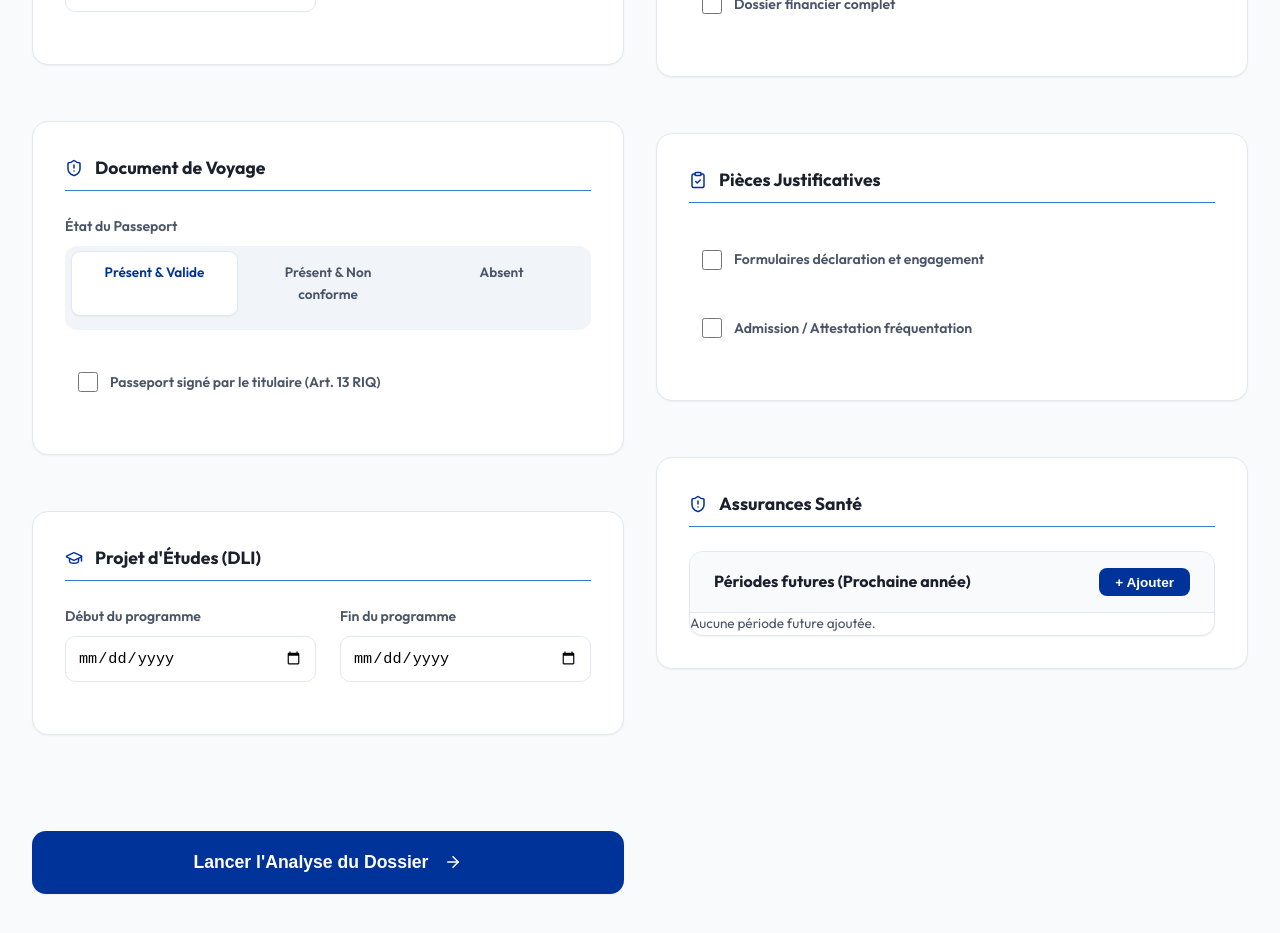
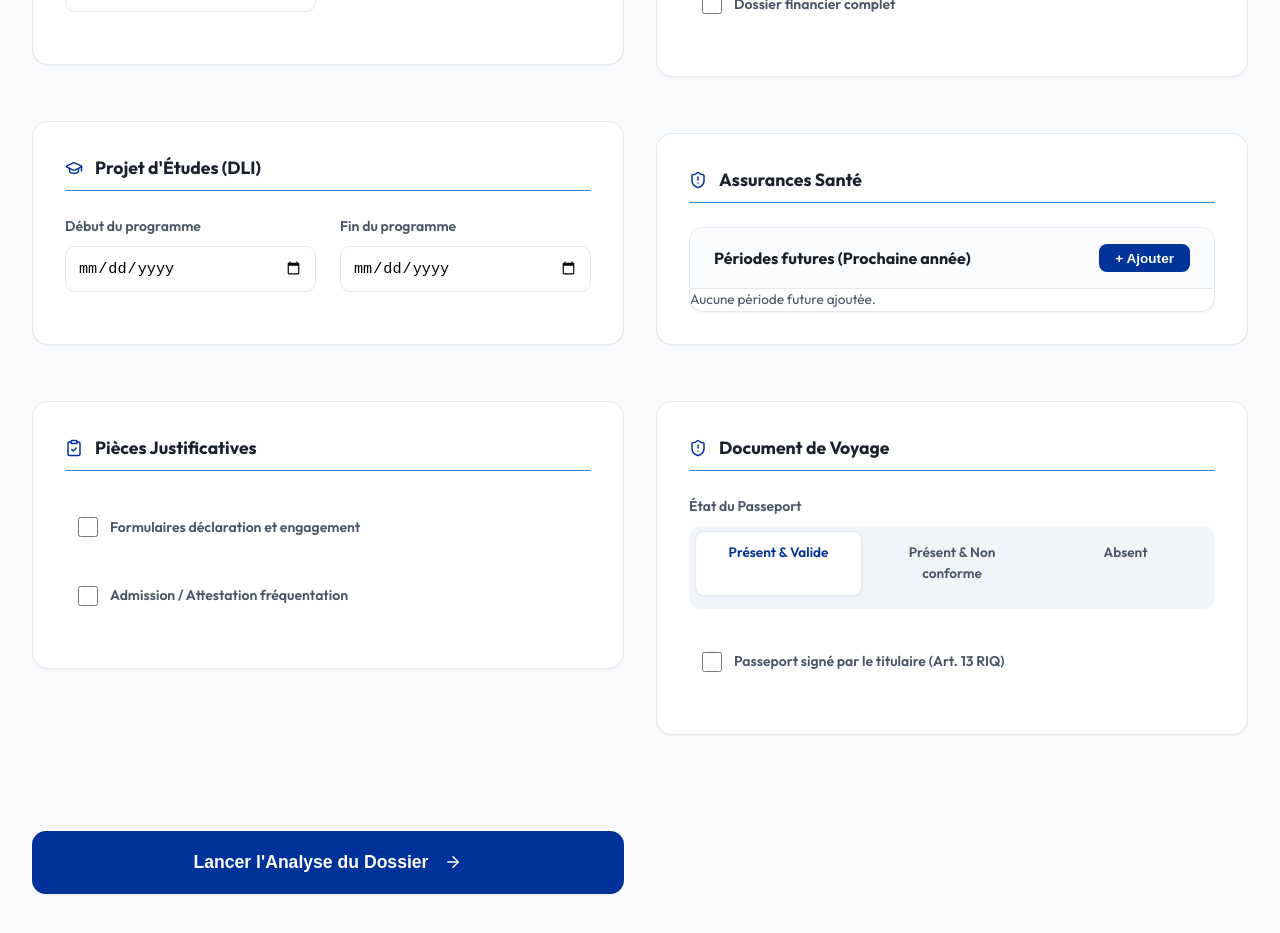
Before and after one commit to Boemien/caq-support-tool, a React (Vite) app: page / in a window 1280 px wide. Shown: the part 800-1733 px from the top of the page. Built offline with nearby package versions, Linux system fonts and the light colour scheme.

Commit message:
Update App.jsx

```diff
--- a/src/App.jsx
+++ b/src/App.jsx
@@ -209,6 +209,7 @@ function App() {
                     <div className="input-layout fade-in">
                         <div className="form-column">
 
+                            {/* 1. Saisie & Analyse Individuelle */}
                             <section className="card form-card mode-header-dossier">
                                 <div className="card-header">
                                     <div style={{ display: 'flex', alignItems: 'center', justifyContent: 'space-between', width: '100%' }}>
@@ -238,8 +239,6 @@ function App() {
                                             <Info size={14} className="hint-icon" />
                                         </span>
                                     </div>
-
-
 
                                     <select name="category" value={formData.category} onChange={handleCategoryChange} className="category-select">
                                         {formData.studyLevel !== 'Primaire' && (
@@ -314,38 +313,7 @@ function App() {
                                 </div>
                             </section>
 
-                            <section className="card form-card">
-                                <div className="card-header">
-                                    <ShieldAlert size={18} />
-                                    <h2>Document de Voyage</h2>
-                                </div>
-                                <div className="form-group">
-                                    <label>État du Passeport</label>
-                                    <div className="segmented-control">
-                                        <label className={`segment ${formData.passportStatus === 'valid' ? 'active' : ''}`}>
-                                            <input type="radio" name="passportStatus" value="valid" checked={formData.passportStatus === 'valid'} onChange={handleInputChange} />
-                                            Présent & Valide
-                                        </label>
-                                        <label className={`segment ${formData.passportStatus === 'expired' ? 'active' : ''}`}>
-                                            <input type="radio" name="passportStatus" value="expired" checked={formData.passportStatus === 'expired'} onChange={handleInputChange} />
-                                            Présent & Non conforme
-                                        </label>
-                                        <label className={`segment ${formData.passportStatus === 'absent' ? 'active' : ''}`}>
-                                            <input type="radio" name="passportStatus" value="absent" checked={formData.passportStatus === 'absent'} onChange={handleInputChange} />
-                                            Absent
-                                        </label>
-                                    </div>
-                                </div>
-                                {formData.passportStatus === 'valid' && (
-                                    <div className="checklist-input fade-in" style={{ marginTop: '1rem' }}>
-                                        <label className="checkbox-item">
-                                            <input type="checkbox" name="passportSigned" checked={formData.passportSigned} onChange={handleInputChange} />
-                                            <span>Passeport signé par le titulaire (Art. 13 RIQ)</span>
-                                        </label>
-                                    </div>
-                                )}
-                            </section>
-
+                            {/* 2. Projet d'Études (DLI) */}
                             <section className="card form-card">
                                 <div className="card-header">
                                     <GraduationCap size={18} />
@@ -400,9 +368,49 @@ function App() {
                                     </div>
                                 )}
                             </section>
+
+                            {/* 3. Pièces Justificatives */}
+                            <section className="card form-card">
+                                <div className="card-header">
+                                    <ClipboardCheck size={18} />
+                                    <h2>Pièces Justificatives</h2>
+                                </div>
+                                <div className="checklist-input">
+                                    <label className="checkbox-item">
+                                        <input type="checkbox" name="formDeclaration" checked={formData.formDeclaration} onChange={handleInputChange} />
+                                        <span>Formulaires déclaration et engagement</span>
+                                    </label>
+                                    <label className="checkbox-item">
+                                        <input type="checkbox" name="admissionLetter" checked={formData.admissionLetter} onChange={handleInputChange} />
+                                        <span>Admission / Attestation fréquentation</span>
+                                    </label>
+
+                                    {formData.applicationType === 'Renouvellement' && (
+                                        <div className="sub-section fade-in">
+                                            <label className="checkbox-item">
+                                                <input type="checkbox" name="transcripts" checked={formData.transcripts} onChange={handleInputChange} />
+                                                <span>Relevés de notes officiels</span>
+                                            </label>
+                                            {!formData.transcripts && (
+                                                <label className="checkbox-item ml-4">
+                                                    <input type="checkbox" name="explanationsStudy" checked={formData.explanationsStudy} onChange={handleInputChange} />
+                                                    <span>Lettre explicative (si relevés absents)</span>
+                                                </label>
+                                            )}
+                                            {formData.explanationsStudy && (
+                                                <label className="checkbox-item ml-4">
+                                                    <input type="checkbox" name="fullTimeJustification" checked={formData.fullTimeJustification} onChange={handleInputChange} />
+                                                    <span>Justification Études Temps Plein</span>
+                                                </label>
+                                            )}
+                                        </div>
+                                    )}
+                                </div>
+                            </section>
                         </div>
 
                         <div className="form-column">
+                            {/* 4. Capacité Financière */}
                             <section className="card form-card">
                                 <div className="card-header">
                                     <div style={{ display: 'flex', alignItems: 'center', justifyContent: 'space-between', width: '100%' }}>
@@ -502,44 +510,7 @@ function App() {
                                 )}
                             </section>
 
-                            <section className="card form-card">
-                                <div className="card-header">
-                                    <ClipboardCheck size={18} />
-                                    <h2>Pièces Justificatives</h2>
-                                </div>
-                                <div className="checklist-input">
-                                    <label className="checkbox-item">
-                                        <input type="checkbox" name="formDeclaration" checked={formData.formDeclaration} onChange={handleInputChange} />
-                                        <span>Formulaires déclaration et engagement</span>
-                                    </label>
-                                    <label className="checkbox-item">
-                                        <input type="checkbox" name="admissionLetter" checked={formData.admissionLetter} onChange={handleInputChange} />
-                                        <span>Admission / Attestation fréquentation</span>
-                                    </label>
-
-                                    {formData.applicationType === 'Renouvellement' && (
-                                        <div className="sub-section fade-in">
-                                            <label className="checkbox-item">
-                                                <input type="checkbox" name="transcripts" checked={formData.transcripts} onChange={handleInputChange} />
-                                                <span>Relevés de notes officiels</span>
-                                            </label>
-                                            {!formData.transcripts && (
-                                                <label className="checkbox-item ml-4">
-                                                    <input type="checkbox" name="explanationsStudy" checked={formData.explanationsStudy} onChange={handleInputChange} />
-                                                    <span>Lettre explicative (si relevés absents)</span>
-                                                </label>
-                                            )}
-                                            {formData.explanationsStudy && (
-                                                <label className="checkbox-item ml-4">
-                                                    <input type="checkbox" name="fullTimeJustification" checked={formData.fullTimeJustification} onChange={handleInputChange} />
-                                                    <span>Justification Études Temps Plein</span>
-                                                </label>
-                                            )}
-                                        </div>
-                                    )}
-                                </div>
-                            </section>
-
+                            {/* 5. Assurances Santé */}
                             <section className="card form-card">
                                 <div className="card-header">
                                     <ShieldAlert size={18} />
@@ -586,6 +557,40 @@ function App() {
                                 )}
                             </section>
 
+                            {/* 6. Document de Voyage */}
+                            <section className="card form-card">
+                                <div className="card-header">
+                                    <ShieldAlert size={18} />
+                                    <h2>Document de Voyage</h2>
+                                </div>
+                                <div className="form-group">
+                                    <label>État du Passeport</label>
+                                    <div className="segmented-control">
+                                        <label className={`segment ${formData.passportStatus === 'valid' ? 'active' : ''}`}>
+                                            <input type="radio" name="passportStatus" value="valid" checked={formData.passportStatus === 'valid'} onChange={handleInputChange} />
+                                            Présent & Valide
+                                        </label>
+                                        <label className={`segment ${formData.passportStatus === 'expired' ? 'active' : ''}`}>
+                                            <input type="radio" name="passportStatus" value="expired" checked={formData.passportStatus === 'expired'} onChange={handleInputChange} />
+                                            Présent & Non conforme
+                                        </label>
+                                        <label className={`segment ${formData.passportStatus === 'absent' ? 'active' : ''}`}>
+                                            <input type="radio" name="passportStatus" value="absent" checked={formData.passportStatus === 'absent'} onChange={handleInputChange} />
+                                            Absent
+                                        </label>
+                                    </div>
+                                </div>
+                                {formData.passportStatus === 'valid' && (
+                                    <div className="checklist-input fade-in" style={{ marginTop: '1rem' }}>
+                                        <label className="checkbox-item">
+                                            <input type="checkbox" name="passportSigned" checked={formData.passportSigned} onChange={handleInputChange} />
+                                            <span>Passeport signé par le titulaire (Art. 13 RIQ)</span>
+                                        </label>
+                                    </div>
+                                )}
+                            </section>
+
+                            {/* 7. Documents pour Mineur */}
                             {!analysis.isAdult && (
                                 <section className="card form-card fade-in">
                                     <div className="card-header">
@@ -647,24 +652,16 @@ function App() {
                                         <div className="sub-section fade-in">
                                             <h3>Situation B: Accompagné par un seul parent</h3>
                                             <p className="info-box" style={{ marginBottom: '1rem' }}>
-                                                Enfant accompagné par un seul parent. Consentement du parent non-accompagnant requis.
+                                                Enfant accompagné par un seul parent. Preuve de garde exclusive OU consentement de l'autre parent requis.
                                             </p>
                                             <div className="checklist-input">
                                                 <label className="checkbox-item">
-                                                    <input type="checkbox" name="nonAccompanyingParentIdentity" checked={formData.nonAccompanyingParentIdentity} onChange={handleInputChange} />
-                                                    <span>Identité du parent non-accompagnant (Passeport/CNI)</span>
+                                                    <input type="checkbox" name="legalCustody" checked={formData.legalCustody} onChange={handleInputChange} />
+                                                    <span>Jugement de garde exclusive</span>
                                                 </label>
                                                 <label className="checkbox-item">
-                                                    <input type="checkbox" name="consentDeclaration" checked={formData.consentDeclaration} onChange={handleInputChange} />
-                                                    <span>Consentement écrit du parent non-accompagnant</span>
-                                                </label>
-                                                <div className="or-divider">OU</div>
-                                                <label className="checkbox-item">
-                                                    <input type="checkbox" name="soleCustodyProof" checked={formData.soleCustodyProof} onChange={handleInputChange} />
-                                                    <span>Preuve de garde exclusive</span>
-                                                    <span className="tooltip-trigger" data-tooltip="REMPLACE le consentement si le candidat est sous la garde exclusive d'un seul parent.">
-                                                        <Info size={14} className="hint-icon" />
-                                                    </span>
+                                                    <input type="checkbox" name="otherParentConsent" checked={formData.otherParentConsent} onChange={handleInputChange} />
+                                                    <span>Formulaire de consentement (signé par le parent absent)</span>
                                                 </label>
                                             </div>
                                         </div>
@@ -675,28 +672,20 @@ function App() {
                                         <div className="sub-section fade-in">
                                             <h3>Situation C: Non accompagné</h3>
                                             <p className="info-box" style={{ marginBottom: '1rem' }}>
-                                                Enfant non accompagné. Délégation parentale et supervision d'un adulte responsable au Québec requises.
+                                                Délégation de l'autorité parentale à un résident canadien requis.
                                             </p>
                                             <div className="checklist-input">
                                                 <label className="checkbox-item">
-                                                    <input type="checkbox" name="parentalAuthorityDelegation" checked={formData.parentalAuthorityDelegation} onChange={handleInputChange} />
-                                                    <span>Délégation formelle d'autorité parentale (chaque parent)</span>
+                                                    <input type="checkbox" name="delegationAuthority" checked={formData.delegationAuthority} onChange={handleInputChange} />
+                                                    <span>Déclaration de délégation de l'autorité parentale (signée parents)</span>
                                                 </label>
                                                 <label className="checkbox-item">
-                                                    <input type="checkbox" name="custodyDeclaration" checked={formData.custodyDeclaration} onChange={handleInputChange} />
-                                                    <span>Déclaration de prise en charge par un adulte au Québec</span>
+                                                    <input type="checkbox" name="custodianshipDeclaration" checked={formData.custodianshipDeclaration} onChange={handleInputChange} />
+                                                    <span>Déclaration du gardien au Canada (signée gardien)</span>
                                                 </label>
                                                 <label className="checkbox-item">
-                                                    <input type="checkbox" name="responsibleAdultIdentity" checked={formData.responsibleAdultIdentity} onChange={handleInputChange} />
-                                                    <span>Identité de l'adulte responsable (Passeport/CNI)</span>
-                                                </label>
-                                                <label className="checkbox-item">
-                                                    <input type="checkbox" name="citizenshipProof" checked={formData.citizenshipProof} onChange={handleInputChange} />
-                                                    <span>Statut du responsable (Citoyen canadien ou Résident permanent)</span>
-                                                </label>
-                                                <label className="checkbox-item">
-                                                    <input type="checkbox" name="residenceProof" checked={formData.residenceProof} onChange={handleInputChange} />
-                                                    <span>Preuve de résidence du responsable au Québec</span>
+                                                    <input type="checkbox" name="custodianDoc" checked={formData.custodianDoc} onChange={handleInputChange} />
+                                                    <span>Preuve de citoyenneté/résidence du gardien</span>
                                                 </label>
                                                 <label className="checkbox-item">
                                                     <input type="checkbox" name="criminalRecordCheck" checked={formData.criminalRecordCheck} onChange={handleInputChange} />
```
